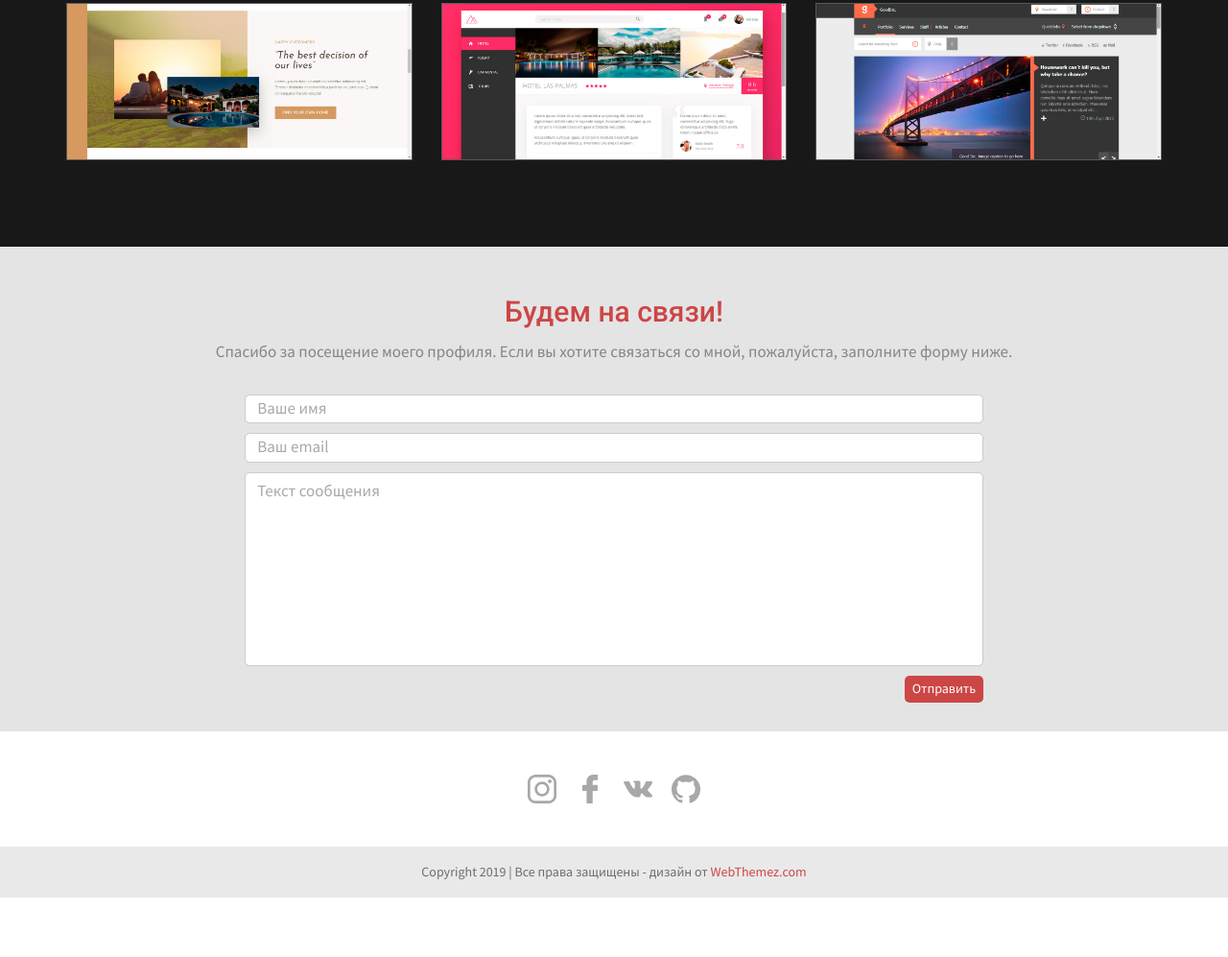
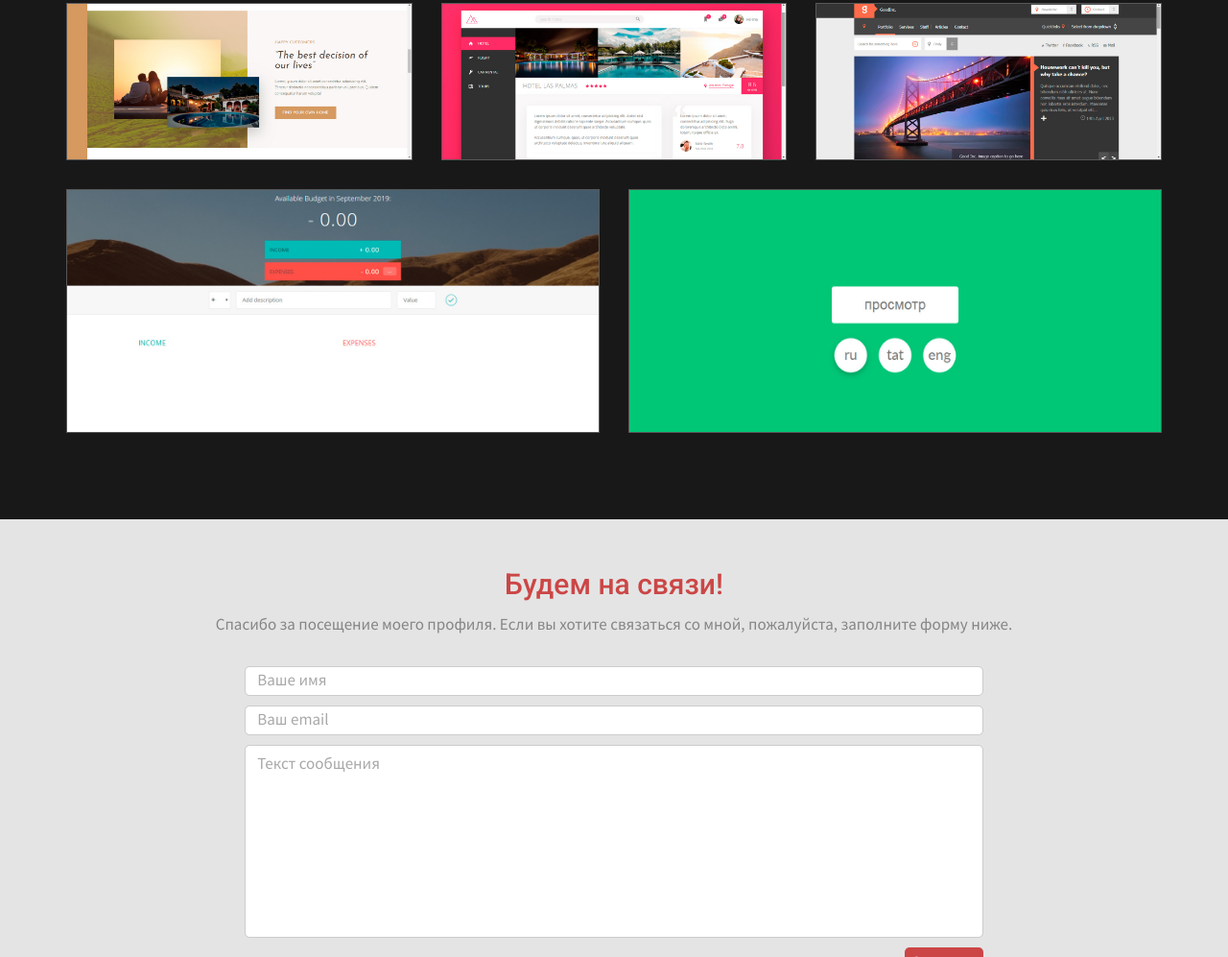
Before and after one commit to nezh-ka/portfolio, a website: page index.html in a window 1280 px wide. Shown: the part 3053-4050 px from the top of the page at 96% size. Before the commit the page ends 3988 px from the top, so only its background shows below. Drawn offline with nearby package versions, Linux system fonts and the light colour scheme.

```diff
--- a/index.html
+++ b/index.html
@@ -207,12 +207,18 @@
                     <figcaption>Good Inc Project</figcaption>
                 </a>
             </figure>
-            <!-- <figure>
+            <figure>
                 <a href="https://nezh-ka.github.io/budgety/">
                     <img src="img/port-1.jpg" alt="Image">
                     <figcaption>Budgety Project</figcaption>
                 </a>
-            </figure> -->
+            </figure>
+            <figure>
+                <a href="https://nezh-ka.github.io/display-art/">
+                    <img src="img/port-9.jpg" alt="Image">
+                    <figcaption>Display art Project</figcaption>
+                </a>
+            </figure>
         </div>
     </section>
     <section class="contacts" id="contacts">
--- a/js/script.js
+++ b/js/script.js
@@ -24,7 +24,7 @@
        $('.navbar a[href="#banner"]').addClass('active');
     });
 
-    // Анимируем плавный переход к якорным ссылкам
+    // Анимирую плавный переход к якорным ссылкам
     $(function(){
         $('a[href^="#"]').on('click', function(event) {
             // отменяем стандартное действие
@@ -81,8 +81,6 @@
                 'opacity': 1
             }, 1500);
 
-            console.log("@@@");
-
             $(window).off('scroll');
         }
 
```
Also changed, not shown: img/port-9.jpg (added).
